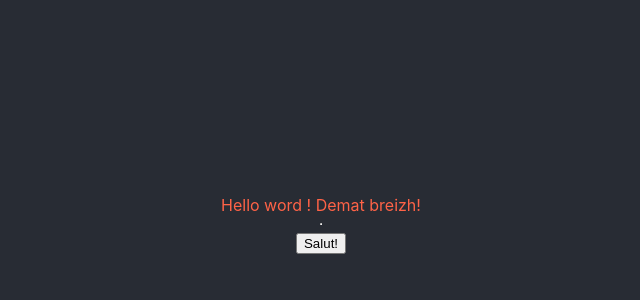
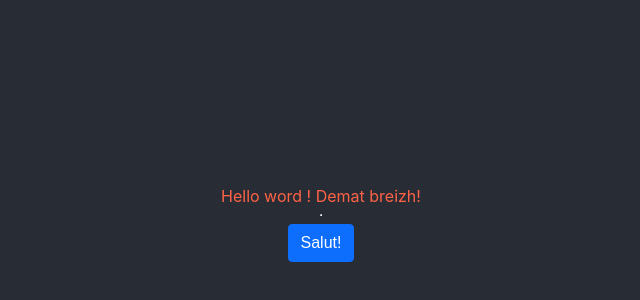
Before and after one commit to ffayel/2021_09_13_tjs, a React (Create React App) app: page / in a window 1280 px wide. Shown: the part 176-476 px from the top of the page, without its empty margins (319-959 px from the left). Built offline with nearby package versions, Linux system fonts and the light colour scheme.

Commit message:
Custom CSS Button

```diff
--- a/src/App/components/Button/Button.css
+++ b/src/App/components/Button/Button.css
@@ -1,3 +1,34 @@
 .Button{
+        display: inline-block;
+        font-weight: 400;
+        line-height: 1.5;
+        color: #212529;
+        text-align: center;
+        text-decoration: none;
+        vertical-align: middle;
+        cursor: pointer;
+        -webkit-user-select: none;
+        -moz-user-select: none;
+        user-select: none;
+        background-color: transparent;
+        border: 1px solid transparent;
+        padding: .375rem .75rem;
+        font-size: 1rem;
+        border-radius: .25rem;
+        transition: color .15s ease-in-out,background-color .15s ease-in-out,border-color .15s ease-in-out,box-shadow .15s ease-in-out;
+}
 
+.Button-primary {
+	color: #fff;
+	background-color: #0d6efd;
+	border-color: #0d6efd;
 }
+
+.Button-primary:focus {
+        box-shadow: 0 0 0 .25rem rgba(49,132,253,.5);
+}
+.Button-primary:hover {
+	color: #fff;
+	background-color: #0b5ed7;
+	border-color: #0a58ca;
+}
--- a/src/App/components/Button/Button.js
+++ b/src/App/components/Button/Button.js
@@ -3,7 +3,7 @@
 
 const Button=()=> {
     return (
-        <button className="Button">Salut!</button>
+        <button className="Button Button-primary">Salut!</button>
     );
 }
 
```
